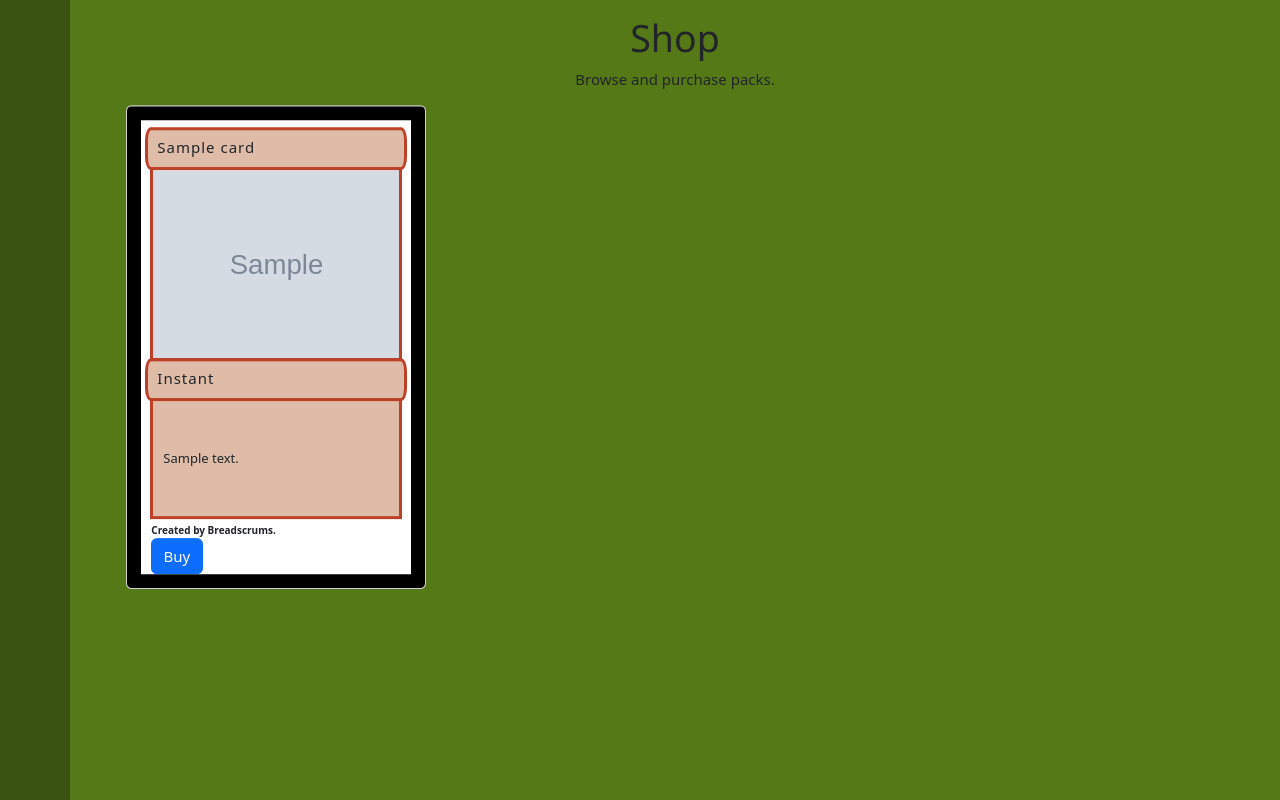
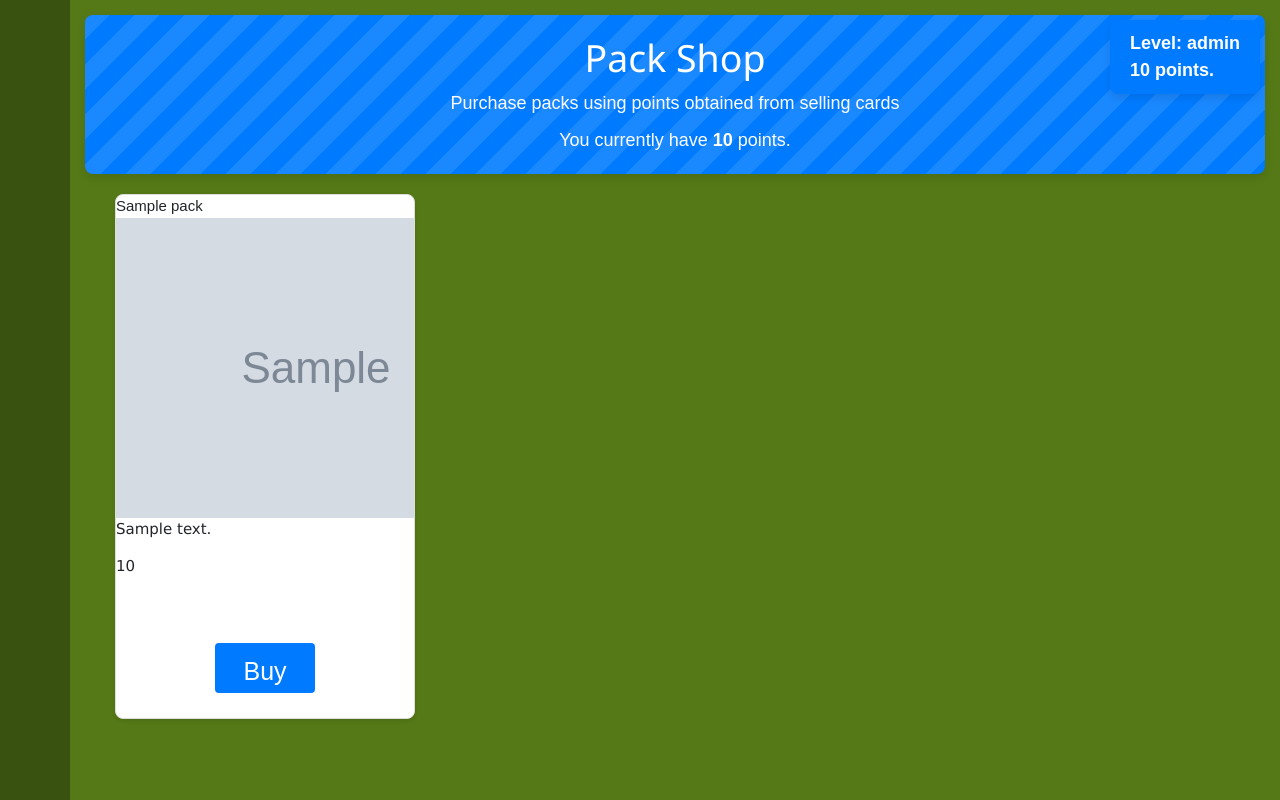
Before and after one commit to threelyK/ECM2434-EcoGo, a Django app: template src/apps/user/templates/user/shop.html in a window 1280 px wide. Run offline with Django 5.2, Linux system fonts and the light colour scheme; the template is opened without the code that fills it: most values are stand-ins (such as "Sample title", 1, 10 or a date in 2020); grey boxes marked "Sample" are stand-in pictures; some libraries are stand-ins or nearby versions.

Commit message:
Improved the shop frontend, ensuring packs are added and displayed, added a level display to the points box

```diff
--- a/src/apps/user/templates/user/homepage.html
+++ b/src/apps/user/templates/user/homepage.html
@@ -65,6 +65,7 @@
                 </div>
                 <button type="button" class="btn btn-success btn-lg" style="font-family: GameFont, Arial, Helvetica, sans-serif; margin-top: 20px;" disabled>Trading</button>
                 <button type="button" class="btn btn-success btn-lg" style="font-family: GameFont, Arial, Helvetica, sans-serif; margin-top: 20px;" onclick="window.location.href='user/inventory';" >Inventory</button>
+                <button type="button" class="btn btn-success btn-lg" style="font-family: GameFont, Arial, Helvetica, sans-serif; margin-top: 20px;" onclick="window.location.href='shop';" >Shop</button>
             </div>
         </div>
     </div>
--- a/src/apps/user/templates/user/shop.html
+++ b/src/apps/user/templates/user/shop.html
@@ -5,17 +5,16 @@
     <meta name="viewport" content="width=device-width, initial-scale=1.0">
     <meta http-equiv="X-UA-Compatible" content="IE=edge">
     {% load static %}
+    <link rel="stylesheet" href="{% static 'bootstrap-5.3.3-dist/bootstrap-5.3.3-dist/css/bootstrap.min.css' %}">
     <link rel="stylesheet" href="{% static '/css/page.css' %}">
     <link rel="stylesheet" href="{% static '/css/centered.css' %}">
     <link rel="stylesheet" href="{% static '/css/navbar.css' %}">
-    <link rel="stylesheet" href="{% static '/css/inventory_files/inventory_container.css' %}">
-    <link rel="stylesheet" href="{% static '/css/inventory_files/inventory_grid.css' %}">
+    <link rel="stylesheet" href="{% static '/css/shop_files/shop_container.css' %}">
+    <link rel="stylesheet" href="{% static '/css/shop_files/shop_grid.css' %}">
     <link rel="stylesheet" href="https://cdn.lineicons.com/5.0/lineicons.css">
     <link rel="stylesheet" href="https://www.w3schools.com/w3css/4/w3.css">
     <link rel="stylesheet" href="{% static '/css/normalise.css' %}">
     <link rel="icon" href="data:,">
-    <!-- Bootstrap -->
-    <link rel="stylesheet" href="{% static 'bootstrap-5.3.3-dist/bootstrap-5.3.3-dist/css/bootstrap.min.css' %}">
     <title>Shop</title>
 </head>
 <body>
@@ -48,34 +47,37 @@
         <div class="main p-3">
             <div class="shop_header">
                 <div class="centered">
-                    <h1> Shop </h1>
+                    <h1> Pack Shop </h1>
+                    <div class="w3-container w3-center w3-animate-center">
+                        <div class="text-box">
+                            <p>Purchase packs using points obtained from selling cards</p>
+                        </div>
+                    </div>
                     <p>
-                        Browse and purchase packs.
+                        You currently have <strong>{{ points }}</strong> points.
                     </p>
                 </div>
             </div>
-            {% if cards %}
-                <ul class="card-grid">
-                    {% for card in cards %}
+            {% if packs %}
+                <ul class="pack-grid">
+                    {% for pack in packs %}
                     <li>
-                        <div class="card">
+                        <!-- Implement for packs in some way-->
+                        <div class="pack">
                             <div class="bar bar-top">
-                                <div class="card-title">{{ card.card_name }}</div>
+                                <div class="pack-title" style="font-family: GameFont, Arial, Helvetica, sans-serif">{{ pack.pack_name }}</div>
                             </div>
-                            <div class="card-image">
-                                <img src= "{% static card.image_path %}" alt="card image">
+                            <div class="pack-image">
+                                <img src= "{% static pack.image_path %}" alt="pack image">
                             </div>
-                                <div class="bar bar-mid">
-                                    <div class="card-title">Instant</div>
-                                </div>
-                            <div class="card-text">
-                                <div class="card-ability">
-                                    {{card.card_desc}}
-                                </div>
+                            <div class="pack-description">
+                                <p>{{ pack.description }}</p> <!-- Depends if we need this I dunno -->
+                            </div>
+                            <div class="pack-price">
+                                <p>{{ pack.cost }}</p>
                             </div>
                             <div class="footer">
-                                <div class="author">Created by Breadscrums.</div>
-                                <button class="btn btn-primary">Buy</button>
+                                <button type="button" class="btn btn-success btn-lg mb-3" style="font-family: GameFont, Arial, Helvetica, sans-serif; margin-top: 40px; height: 50px; width: 100px; font-size: 25px;" onclick="window.location.href='login';">Buy</button>
                             </div>
                         </div>
                     </li>
@@ -83,13 +85,16 @@
                 </ul>
             {% else %}
                 <div class="shop_header">
-                    <h1>Shop</h1>
                     <p>
                         No packs available for purchase...
                     </p>
                 </div>
             {% endif %}
             </div>
+            <div class = "points-box">
+                <p><strong>Level: {{ level }}</strong></p>
+                <p><strong>{{ points }} points.</strong></p>
+            </div>
         </div>
     <script src="{% static 'bootstrap-5.3.3-dist/bootstrap-5.3.3-dist/js/bootstrap.bundle.min.js' %}"></script>
     <script src="{% static 'js/navbar.js' %}"></script>
--- /dev/null
+++ b/src/static/css/shop_files/shop_container.css
@@ -0,0 +1,143 @@
+
+/* General container styling */
+.shop_container {
+    max-width: 1200px;
+    margin: 0 auto;
+    padding: 20px;
+    background-color: #f9f9f9;
+    border-radius: 8px;
+    box-shadow: 0 4px 8px rgba(0, 0, 0, 0.1);
+}
+
+.shop_header {
+    font-family: 'GameFont', Arial, Helvetica, sans-serif;
+    text-align: center;
+    margin-bottom: 20px;
+    padding: 20px;
+    background-color: #007bff;
+    color: #fff;
+    border-radius: 8px;
+    box-shadow: 0 4px 8px rgba(0, 0, 0, 0.1);
+    position: relative;
+    overflow: hidden;
+}
+
+.shop_header::before {
+    content: '';
+    position: absolute;
+    top: 0;
+    left: 0;
+    width: 100%;
+    height: 100%;
+    background: linear-gradient(135deg, rgba(255, 255, 255, 0.1) 25%, transparent 25%, transparent 50%, rgba(255, 255, 255, 0.1) 50%, rgba(255, 255, 255, 0.1) 75%, transparent 75%, transparent);
+    background-size: 50px 50px;
+    z-index: 1;
+    pointer-events: none;
+}
+
+.shop_header h1 {
+    font-size: 2.5rem;
+    margin: 0;
+    z-index: 2;
+    position: relative;
+}
+
+.shop_header p {
+    font-size: 1.2rem;
+    margin: 10px 0 0;
+    z-index: 2;
+    position: relative;
+}
+
+/* Pack grid styling */
+.pack_grid {
+    display: flex;
+    flex-wrap: wrap;
+    gap: 20px;
+    justify-content: center;
+}
+
+.pack {
+    background-color: #fff;
+    border: 1px solid #ddd;
+    border-radius: 8px;
+    overflow: hidden;
+    width: 300px;
+    box-shadow: 0 2px 4px rgba(0, 0, 0, 0.1);
+    transition: transform 0.3s, box-shadow 0.3s;
+}
+
+.pack:hover {
+    transform: translateY(-10px);
+    box-shadow: 0 8px 16px rgba(0, 0, 0, 0.2);
+}
+
+.pack_title {
+    font-size: 1.5rem;
+    font-weight: bold;
+    padding: 10px;
+    background-color: #007bff;
+    color: #fff;
+    text-align: center;
+}
+
+.pack_image img {
+    width: 100%;
+    height: auto;
+}
+
+.pack_description {
+    padding: 10px;
+    font-size: 1rem;
+    color: #333;
+}
+
+.pack_price {
+    padding: 10px;
+    font-size: 1.2rem;
+    font-weight: bold;
+    color: #007bff;
+    text-align: center;
+}
+
+.footer {
+    padding: 10px;
+    text-align: center;
+}
+
+.footer .btn {
+    background-color: #007bff;
+    color: #fff;
+    border: none;
+    padding: 10px 20px;
+    border-radius: 4px;
+    cursor: pointer;
+    transition: background-color 0.3s;
+}
+
+.footer .btn:hover {
+    background-color: #0056b3;
+}
+
+
+.points-box {
+    position: fixed;
+    top: 20px;
+    right: 20px;
+    background-color: #007bff;
+    color: #fff;
+    padding: 10px 20px;
+    border-radius: 8px;
+    box-shadow: 0 4px 8px rgba(0, 0, 0, 0.1);
+    z-index: 1000;
+    font-family: 'Arial', sans-serif;
+    font-size: 1rem;
+}
+
+.points-box p {
+    margin: 0;
+}
+
+.points-box strong {
+    font-size: 1.2rem;
+}
--- /dev/null
+++ b/src/static/css/shop_files/shop_grid.css
@@ -0,0 +1,9 @@
+.packs {
+    max-width: 80%;
+    margin: 0 auto;
+    display: flex;
+    flex-wrap: wrap;
+    justify-content: center;
+    gap: 1rem;
+    grid-template-columns: repeat(auto-fit, minmax(300px, 1fr));
+}
```
Also changed, not shown: src/apps/user/views.py (+10 -1 lines).
